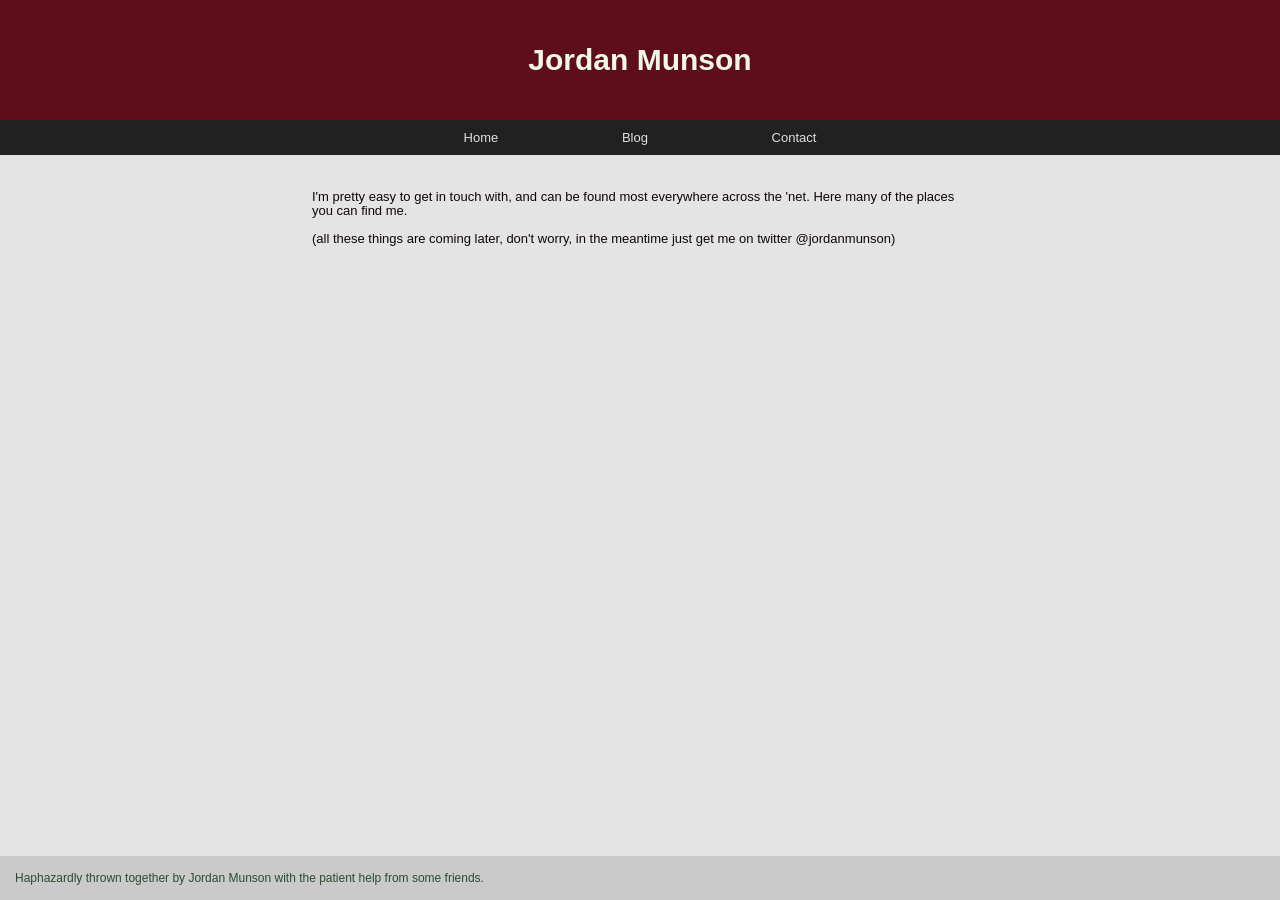
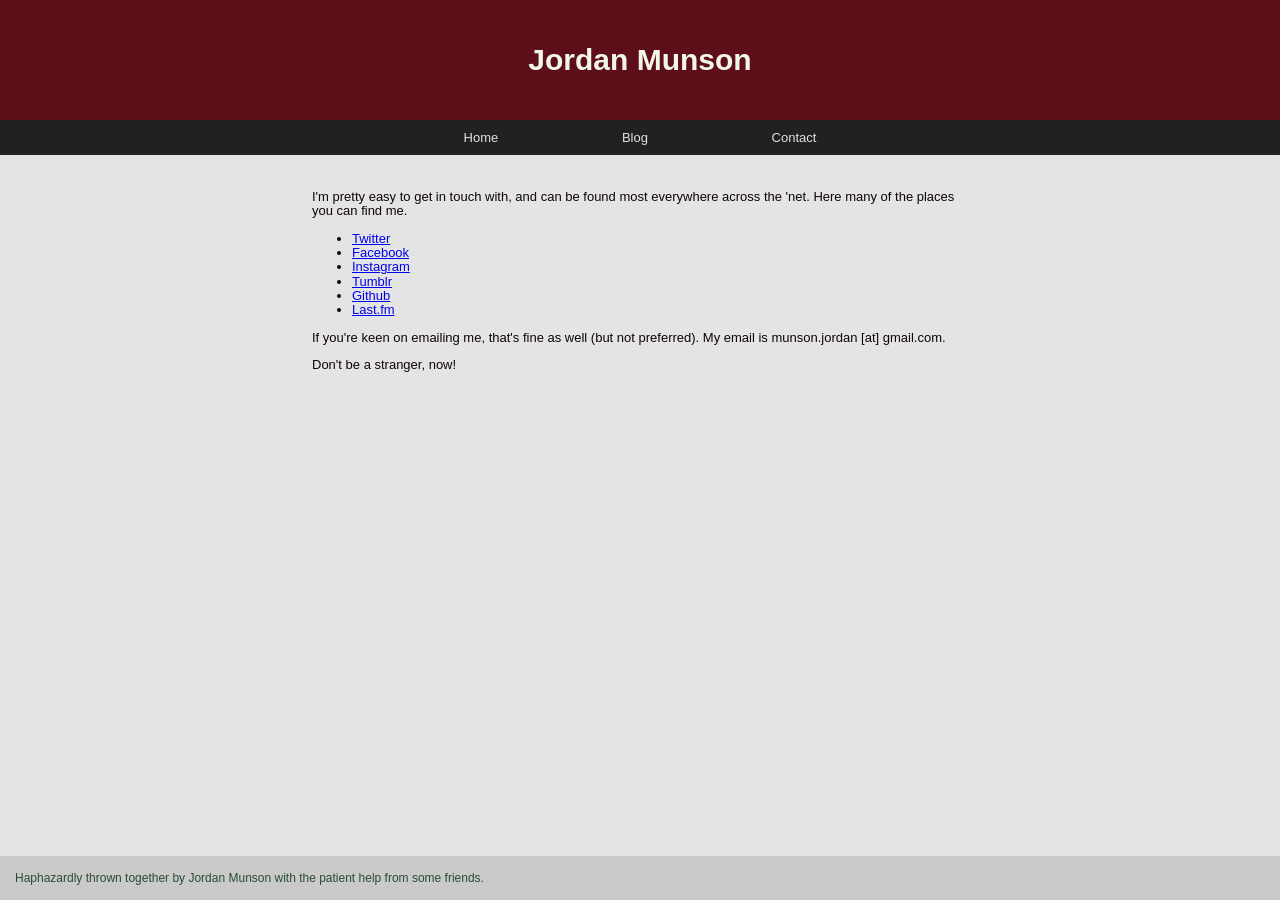
Before and after one commit to jordanmunson/jordanmunson.github.com, a Jekyll site: the page built from contact.html, in a window 1280 px wide. Built offline with Jekyll 4.4.1, drawn with Linux system fonts in a browser that asks for light colours; Markdown is read by kramdown in place of the engine named in the settings.

Commit message:
Adding links to contact page

```diff
--- a/contact.html
+++ b/contact.html
@@ -7,22 +7,23 @@ title: Jordan Munson's Blog
 
   <p>I'm pretty easy to get in touch with, and can be found most everywhere across the 'net. Here many of the places you can find me.</p>
 
-  <p>(all these things are coming later, don't worry, in the meantime just get me on twitter @jordanmunson)</p>
+  <ul>
+    <li><a href="http://twitter.com/" alt="Jordan Munson's Twitter">Twitter</a></li>
+    <li><a href="http://www.facebook.com/jordanmunson" alt="Jordan Munson's Facebook">Facebook</a></li>
+    <li><a href="http://instagram.com/jordanmunson" alt="Jordan Munson's Instagram">Instagram</a></li>
+    <li><a href="http://jordanmunson.tumblr.com" alt="Jordan Munson's Tumblr">Tumblr</a></li>
+    <li><a href="http://github.com/jordanmunson" alt="Jordan Munson's Github">Github</a></li>
+    <li><a href="http://last.fm/user/munson3210" alt="Jordan Munson's Last.fm">Last.fm</a></li>
+ </ul>
+
   <!--
-
-  Include linked logos for:
-    Twitter
-    Facebook
-    Instagram
-    Tumblr
-    Github
-    Last.fm
+    Still missing:
     Soundcloud
     LinkedIn
-
-  Include also:
-    Email
-
   -->
 
+  <p>If you're keen on emailing me, that's fine as well (but not preferred). My email is munson.jordan [at] gmail.com.</p>
+
+  <p>Don't be a stranger, now!</p>
+
 </div>
```
